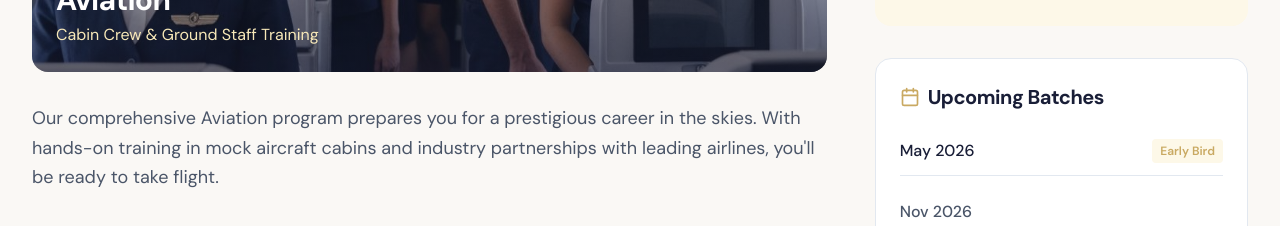
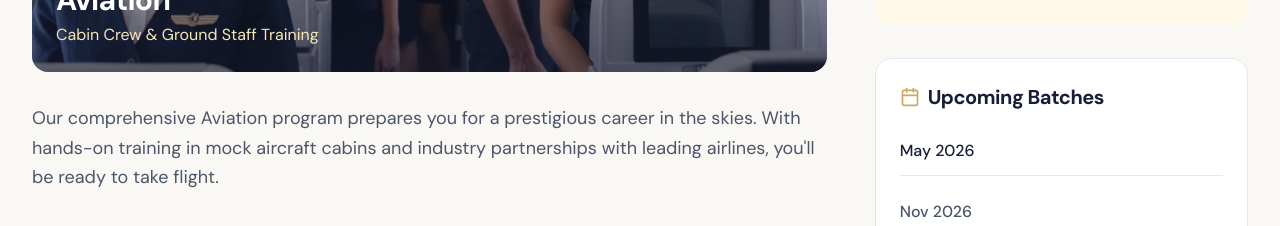
Before and after one commit to abhaykawar56-ui/GSIHM, a Next.js app: page /courses in a window 1280 px wide. Shown: the part 1060-1286 px from the top of the page. Built offline with nearby package versions, Linux system fonts and the light colour scheme.

Commit message:
feat: remove early bird badge from course list

```diff
--- a/app/courses/page.tsx
+++ b/app/courses/page.tsx
@@ -375,11 +375,6 @@ export default function CoursesPage() {
                       )}>
                         {date}
                       </span>
-                      {index === 0 && (
-                        <span className="text-xs font-semibold bg-gold-pale text-gold-primary px-2 py-1 rounded">
-                          Early Bird
-                        </span>
-                      )}
                     </div>
                   ))}
                 </div>
```
